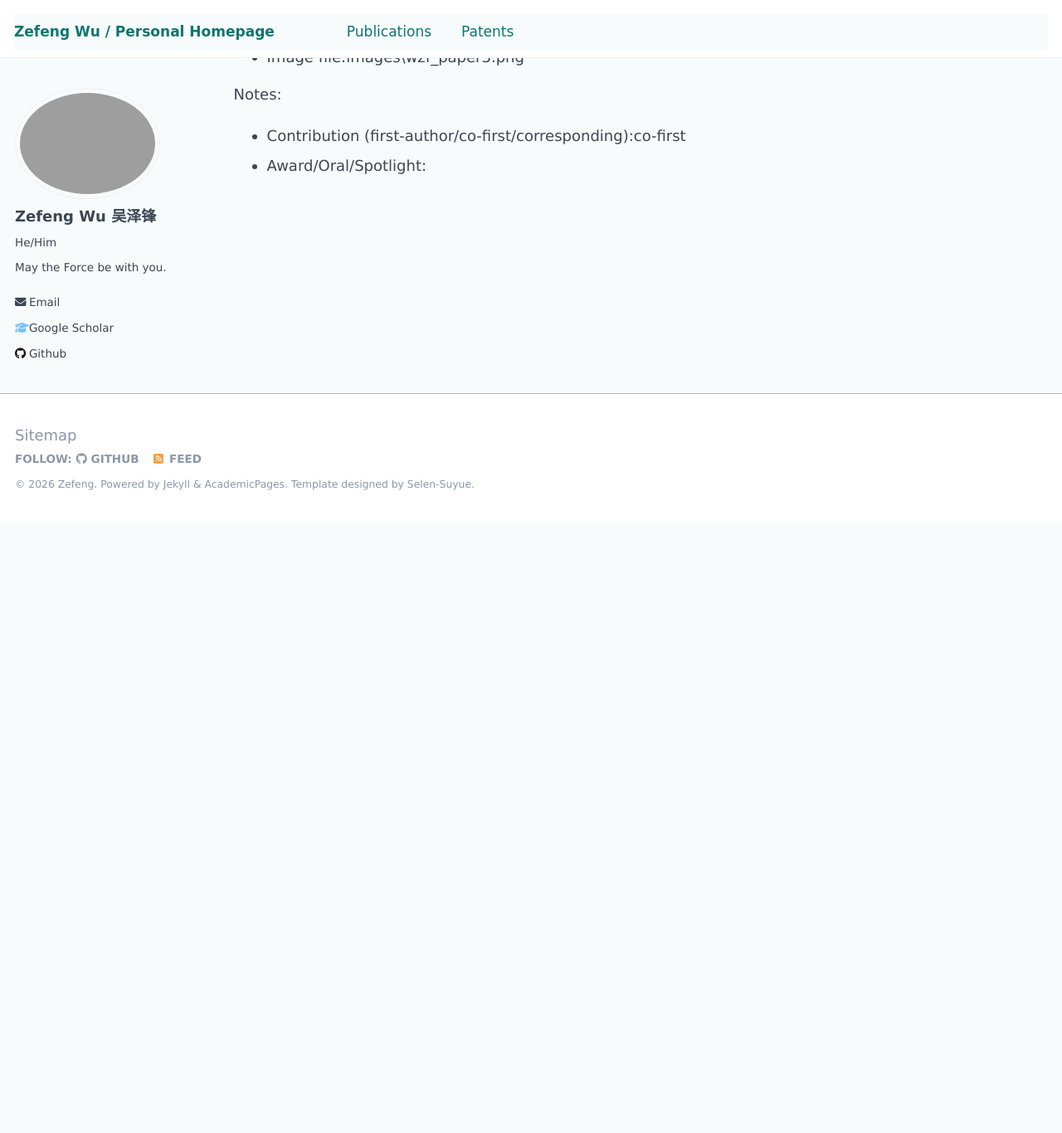
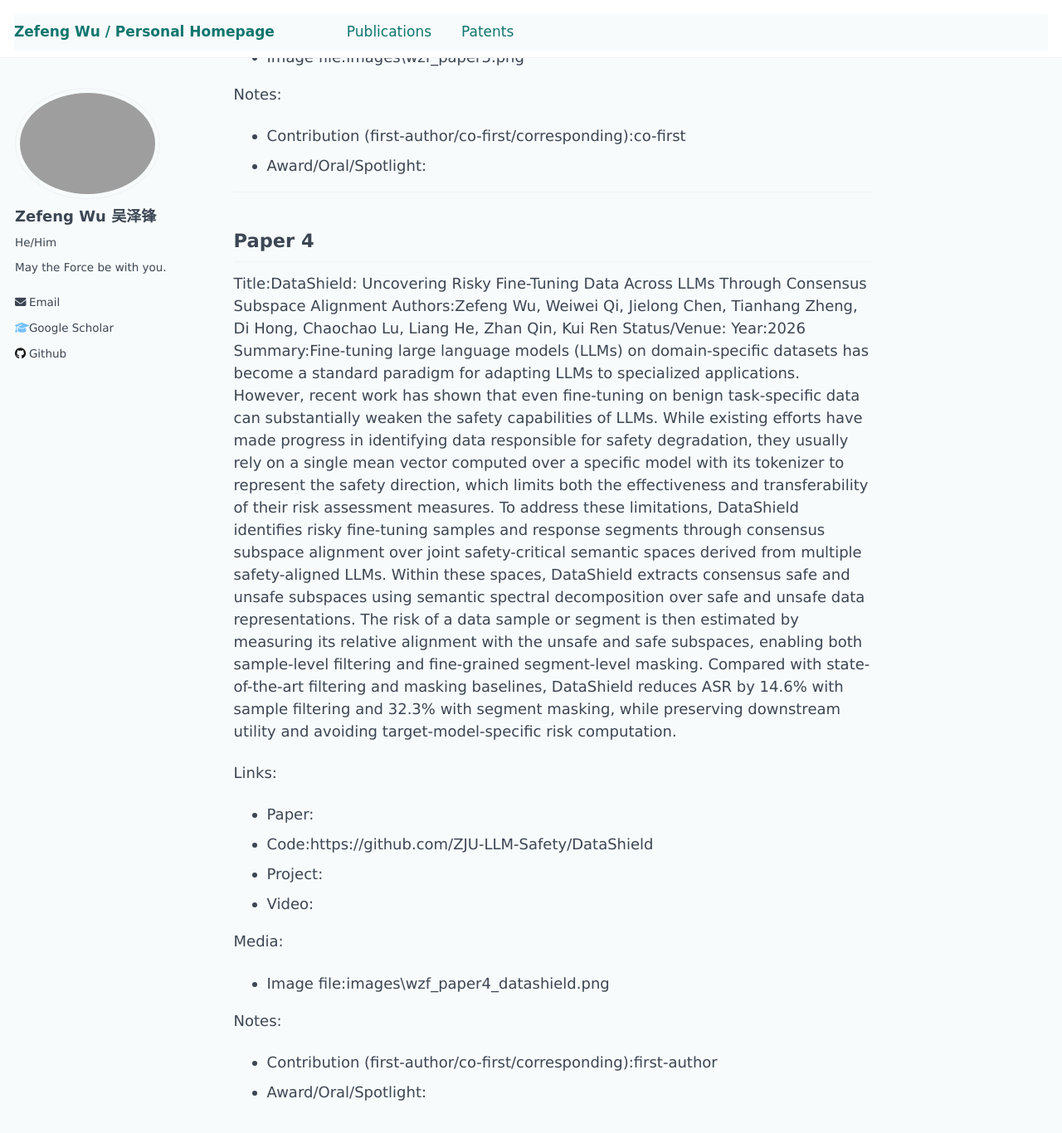
Before and after one commit to windansnowman/windansnowman.github.io, a Jekyll site: the page built from PUBLICATIONS_INPUT.md, in a window 1280 px wide and 1400 px high, scrolled down 2913 px. Shown: the top 1366 px of the window at 83% size. Built offline with Jekyll 4.4.1, drawn with Linux system fonts in a browser that asks for light colours; our own code applies the rules of GitHub Pages for plain Markdown files; before the commit the page ends 3543 px from its top, so only the background shows below that.

Commit message:
Add DataShield publication

```diff
--- a/PUBLICATIONS_INPUT.md
+++ b/PUBLICATIONS_INPUT.md
@@ -74,3 +74,25 @@ Media:
 Notes:
 - Contribution (first-author/co-first/corresponding):co-first
 - Award/Oral/Spotlight:
+
+---
+
+## Paper 4
+Title:DataShield: Uncovering Risky Fine-Tuning Data Across LLMs Through Consensus Subspace Alignment
+Authors:Zefeng Wu, Weiwei Qi, Jielong Chen, Tianhang Zheng, Di Hong, Chaochao Lu, Liang He, Zhan Qin, Kui Ren
+Status/Venue:
+Year:2026
+Summary:Fine-tuning large language models (LLMs) on domain-specific datasets has become a standard paradigm for adapting LLMs to specialized applications. However, recent work has shown that even fine-tuning on benign task-specific data can substantially weaken the safety capabilities of LLMs. While existing efforts have made progress in identifying data responsible for safety degradation, they usually rely on a single mean vector computed over a specific model with its tokenizer to represent the safety direction, which limits both the effectiveness and transferability of their risk assessment measures. To address these limitations, DataShield identifies risky fine-tuning samples and response segments through consensus subspace alignment over joint safety-critical semantic spaces derived from multiple safety-aligned LLMs. Within these spaces, DataShield extracts consensus safe and unsafe subspaces using semantic spectral decomposition over safe and unsafe data representations. The risk of a data sample or segment is then estimated by measuring its relative alignment with the unsafe and safe subspaces, enabling both sample-level filtering and fine-grained segment-level masking. Compared with state-of-the-art filtering and masking baselines, DataShield reduces ASR by 14.6% with sample filtering and 32.3% with segment masking, while preserving downstream utility and avoiding target-model-specific risk computation.
+
+Links:
+- Paper:
+- Code:https://github.com/ZJU-LLM-Safety/DataShield
+- Project:
+- Video:
+
+Media:
+- Image file:images\wzf_paper4_datashield.png
+
+Notes:
+- Contribution (first-author/co-first/corresponding):first-author
+- Award/Oral/Spotlight:
```
Also changed, not shown: _publications/2026-01-04-datashield.md (added, +24 -0 lines), images/wzf_paper4_datashield.png (added).
